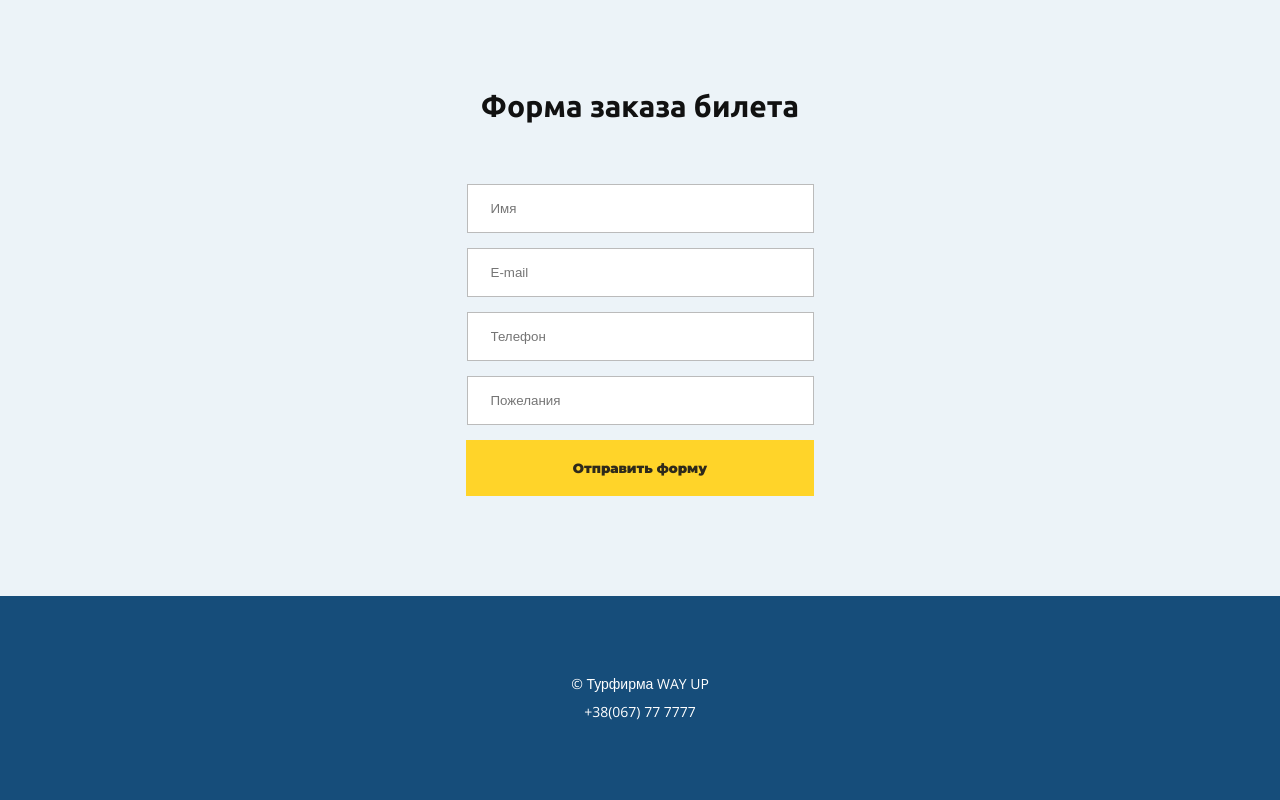
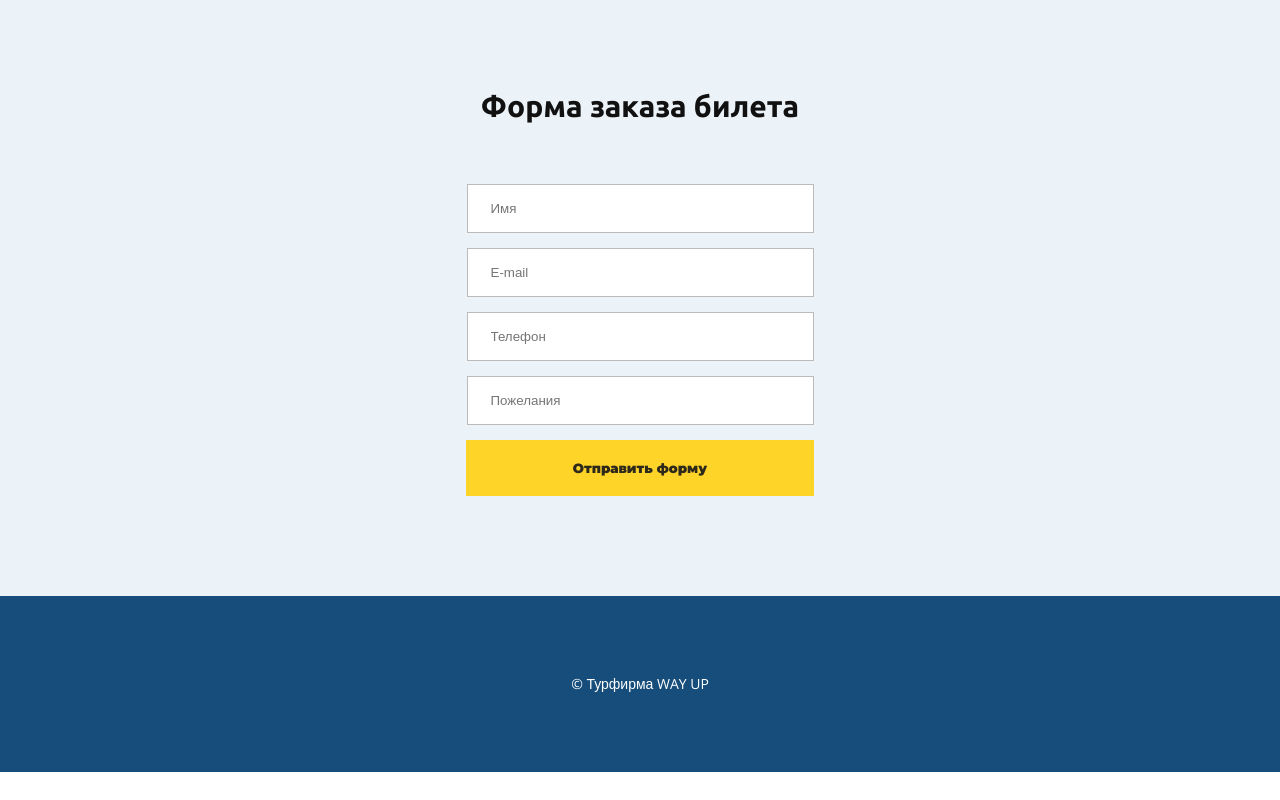
Before and after one commit to Winchester777/site, a plain HTML site: page index.html in a window 1280 px wide. Shown: the part 1373-2173 px from the top of the page. After the commit the page ends 2145 px from the top, so only its background shows below. Drawn offline with nearby package versions, Linux system fonts and the light colour scheme.

Commit message:
Update index.html

```diff
--- a/index.html
+++ b/index.html
@@ -63,7 +63,7 @@
 	</section>
 	<footer class="footer">
 		<div class="conteiner">
-			<p class="credits">© Турфирма WAY UP<br>+38(067) 77 7777</p>
+			<p class="credits">© Турфирма WAY UP</p>
 		</div>
 	</footer>
 	<script src="js/jquery-3.3.1.min.js"></script>
```
